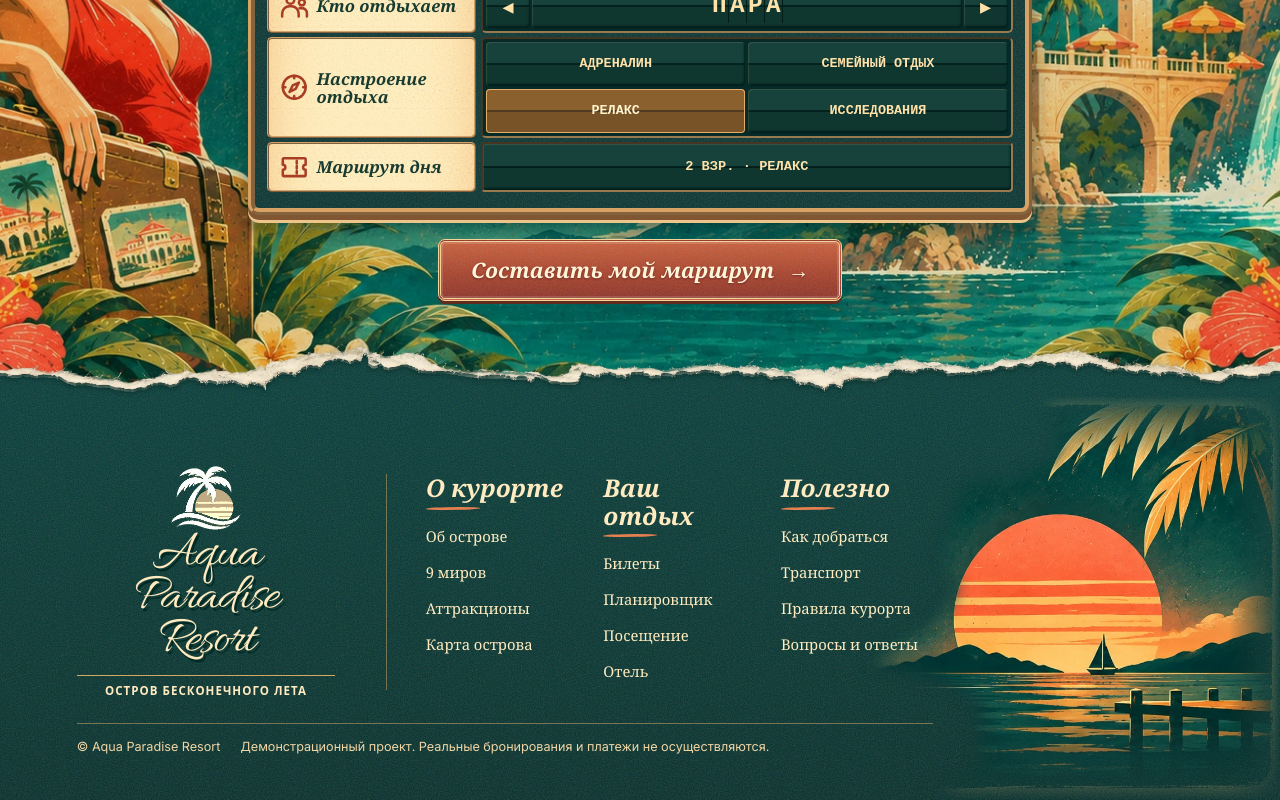
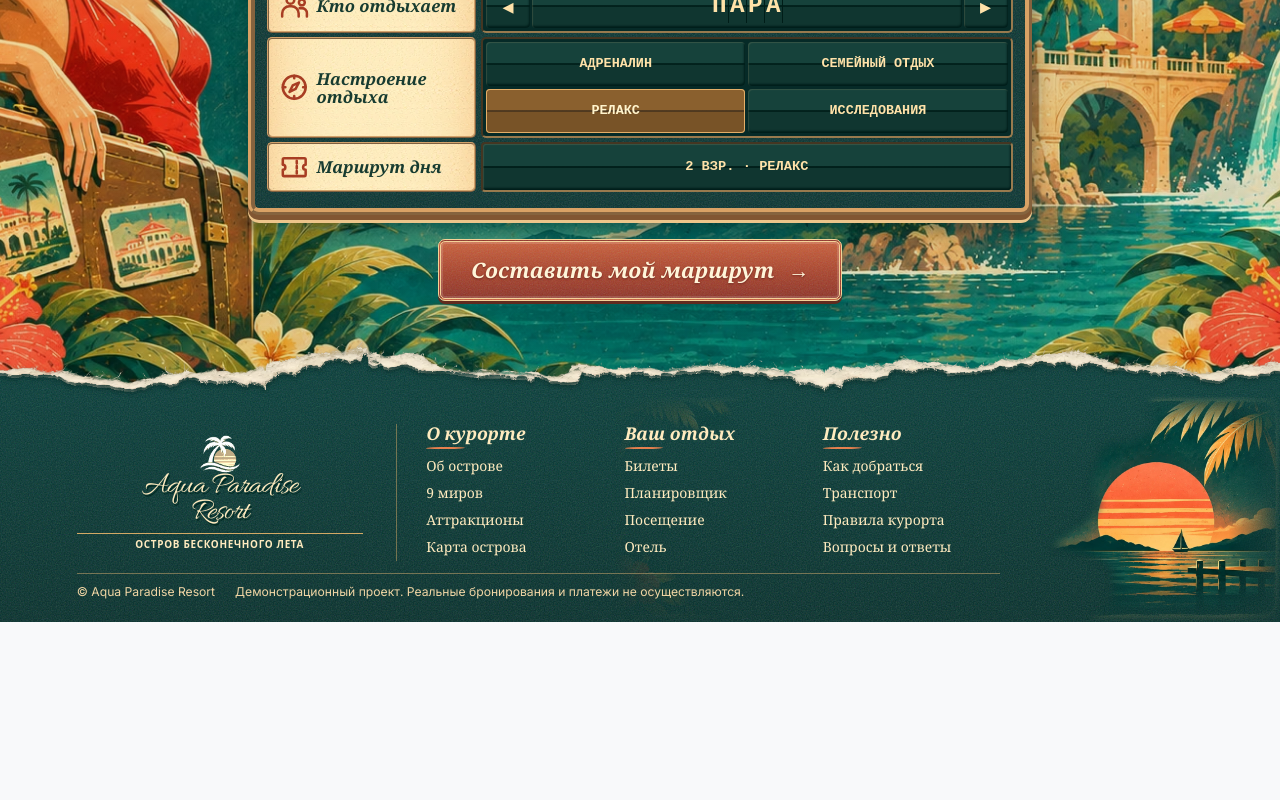
Before and after one commit to raccoonforge/aqua-paradise-resort, a React (Vite) app: page / in a window 1280 px wide. Shown: the part 3754-4554 px from the top of the page. After the commit the page ends 4376 px from the top, so only its background shows below. Built offline with nearby package versions, Linux system fonts and the light colour scheme; a web font is replaced by a local one.

Commit message:
style(footer): reduce desktop footer height to compact one-third-viewport layout

```diff
--- a/src/HomeFidelity.css
+++ b/src/HomeFidelity.css
@@ -326,7 +326,7 @@
   /* The footer is outside <main>, so it must own the visible separator.
      Keep the existing footer content at its approved vertical position. */
   margin-top: 0;
-  padding: clamp(35px, 5.4vw, 88px) clamp(20px, 6vw, 100px) clamp(26px, 3.4vw, 49px);
+  padding: clamp(22px, 2.2vw, 36px) clamp(20px, 6vw, 100px) clamp(16px, 1.6vw, 26px);
   background: var(--riv-stock), linear-gradient(#043a36, #032d29);
   position: relative;
 }
@@ -355,26 +355,26 @@
   display: grid;
   grid-template-columns: minmax(10rem, .78fr) minmax(0, 1.65fr);
   align-items: center;
-  gap: clamp(25px, 4vw, 74px);
-  width: min(76%, 74rem);
+  gap: clamp(18px, 2.6vw, 48px);
+  width: min(82%, 78rem);
 }
 .pier-brand { text-align: center; }
-.pier-brand .apr-brand { flex-direction: column; gap: 3px; }
-.pier-brand img { width: clamp(46px, 5.7vw, 85px); filter: grayscale(1) sepia(1) brightness(1.28); }
+.pier-brand .apr-brand { flex-direction: column; gap: 1px; }
+.pier-brand img { width: clamp(38px, 3.3vw, 58px); filter: grayscale(1) sepia(1) brightness(1.28); }
 .pier-brand .apr-brand__name {
   text-transform: none;
-  font: 400 clamp(2.1rem, 4.1vw, 4.6rem)/.82 'APR Script', Georgia, serif;
+  font: 400 clamp(1.9rem, 2.45vw, 2.85rem)/.84 'APR Script', Georgia, serif;
   letter-spacing: -.04em;
   text-shadow: .04em .05em #002a23;
 }
 .pier-resort { display: block; }
-.pier-brand p { margin-top: 12px; padding-top: .65em; border-top: 1px solid #d3a965; font: 750 clamp(.65rem, .9vw, .9rem)/1.35 system-ui, sans-serif; text-transform: uppercase; letter-spacing: .09em; }
-.pier-content nav { display: grid; grid-template-columns: repeat(3, minmax(0, 1fr)); gap: clamp(15px, 2vw, 34px); border-left: 1px solid #d3a96580; padding-left: clamp(20px, 3vw, 52px); }
-.pier-content h2 { margin-bottom: .35em; font: italic 700 clamp(1.12rem, 1.91vw, 1.82rem)/1.12 Georgia, serif; }
-.pier-content h2::after { content: ''; display: block; width: 2.2em; height: 3px; margin-top: 5px; border-radius: 75% 45%; background: #e6814f; }
-.pier-content nav a { display: flex; align-items: center; min-height: 36px; width: fit-content; padding: 4px 0; font: clamp(.91rem, 1.16vw, 1.13rem)/1.28 Georgia, serif; }
+.pier-brand p { margin-top: 6px; padding-top: .4em; border-top: 1px solid #d3a965; font: 750 clamp(.62rem, .75vw, .78rem)/1.25 system-ui, sans-serif; text-transform: uppercase; letter-spacing: .07em; }
+.pier-content nav { display: grid; grid-template-columns: repeat(3, minmax(0, 1fr)); gap: clamp(14px, 1.6vw, 28px); border-left: 1px solid #d3a96580; padding-left: clamp(18px, 2.3vw, 38px); }
+.pier-content h2 { margin-bottom: .24em; font: italic 700 clamp(1.05rem, 1.38vw, 1.42rem)/1.12 Georgia, serif; }
+.pier-content h2::after { content: ''; display: block; width: 2.2em; height: 2px; margin-top: 3px; border-radius: 75% 45%; background: #e6814f; }
+.pier-content nav a { display: flex; align-items: center; min-height: 27px; width: fit-content; padding: 2px 0; font: clamp(.87rem, 1vw, 1rem)/1.2 Georgia, serif; }
 .pier-content a:hover { color: #ffac80; text-decoration: underline; }
-.pier-legal { width: min(76%, 74rem); display: flex; flex-wrap: wrap; gap: 6px 20px; border-top: 1px solid #d5ad7180; margin-top: 24px; padding-top: 14px; font-size: .79rem; color: #f0d5a4; }
+.pier-legal { width: min(82%, 78rem); display: flex; flex-wrap: wrap; gap: 4px 20px; border-top: 1px solid #d5ad7180; margin-top: 12px; padding-top: 9px; font-size: .76rem; color: #f0d5a4; }
 
 .apr-skip-link {
   position: fixed;
@@ -458,7 +458,7 @@
   }
   .pier-content { width: 100%; grid-template-columns: minmax(0, 1fr); gap: 26px; }
   .pier-brand { width: min(60%, 240px); }
-  .pier-brand .apr-brand__name { font-size: clamp(2.05rem, 6.9vw, 3.5rem); }
+  .pier-brand .apr-brand__name { font-size: clamp(1.95rem, 6.2vw, 2.65rem); }
   .pier-content nav { border-left: 0; padding: 0; }
   .pier-content nav a { min-height: 44px; }
   .pier-legal { width: 100%; padding-right: 44px; }
```
